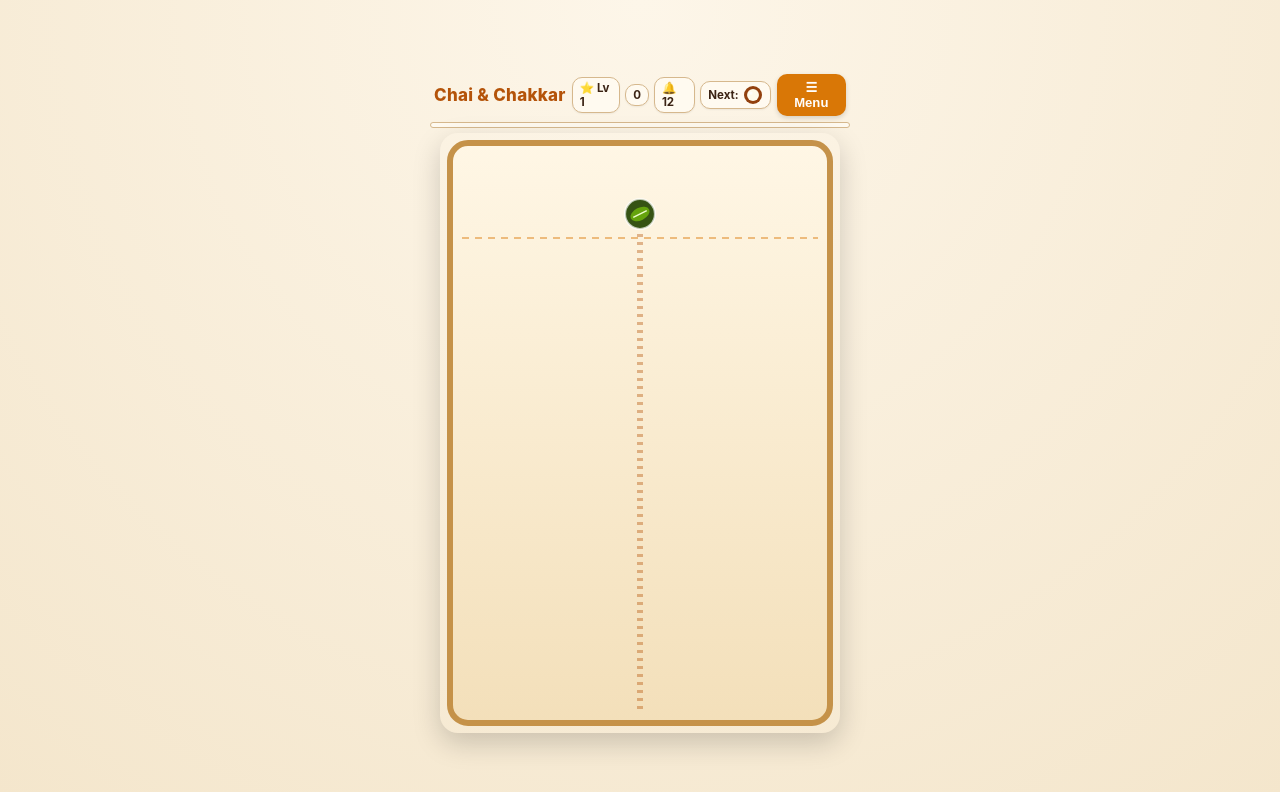
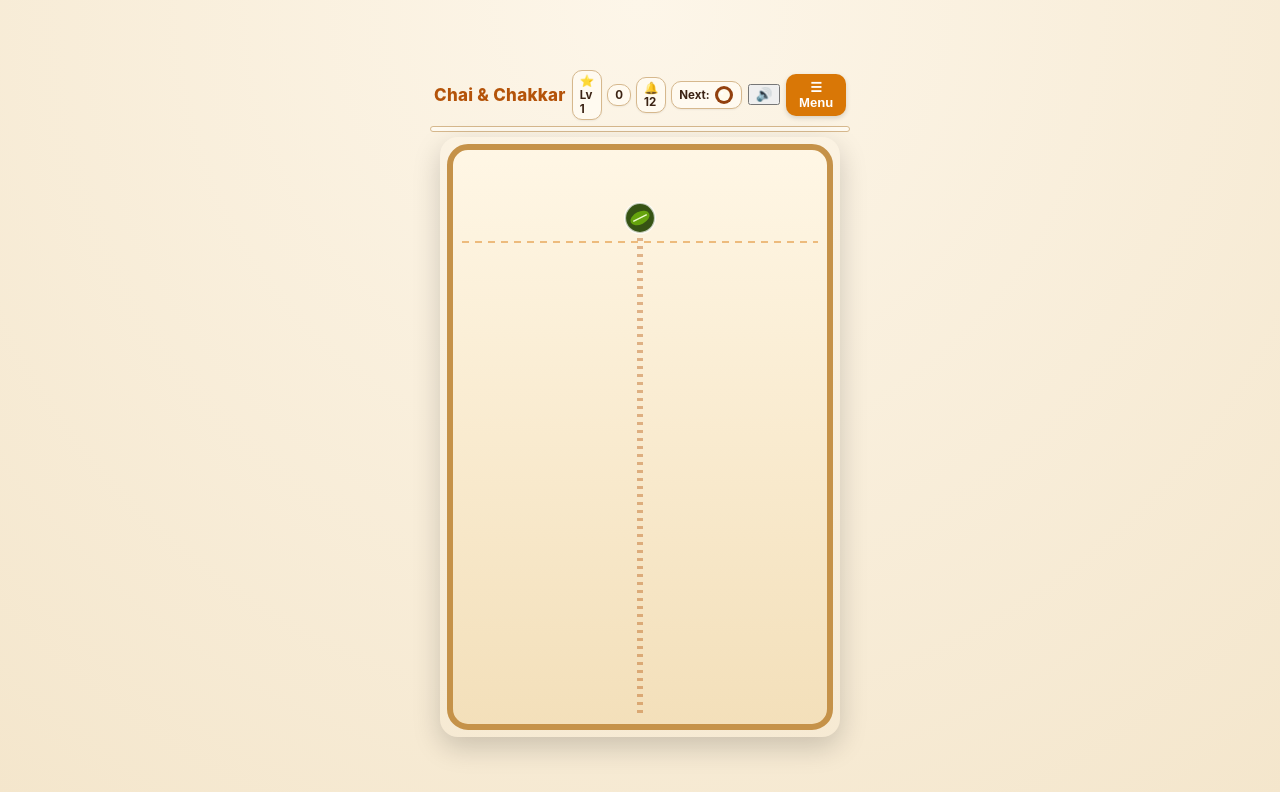
Before and after one commit to saiqulmodi/chai-and-chakkar, a plain HTML site: page index.html in a window 1280 px wide. Drawn offline with Linux system fonts and the light colour scheme.

Commit message:
Add one-tap sound and haptics mute toggle button in top HUD bar

```diff
--- a/index.html
+++ b/index.html
@@ -216,7 +216,7 @@
       <div class="pill" id="chakkarPill">🔔 12</div>
       <div class="pill" id="nextPill">Next: <canvas id="nextMini" width="20" height="20"></canvas></div>
     </div>
-    <button id="menuBtn">☰ Menu</button>
+    <button class="pill-btn" id="hudMuteBtn" title="Toggle Sound & Haptics" aria-label="Toggle Sound">🔊</button><button id="menuBtn">☰ Menu</button>
   </div>
   <div id="lvBarWrap"><div id="lvBar"></div></div>
 
```
